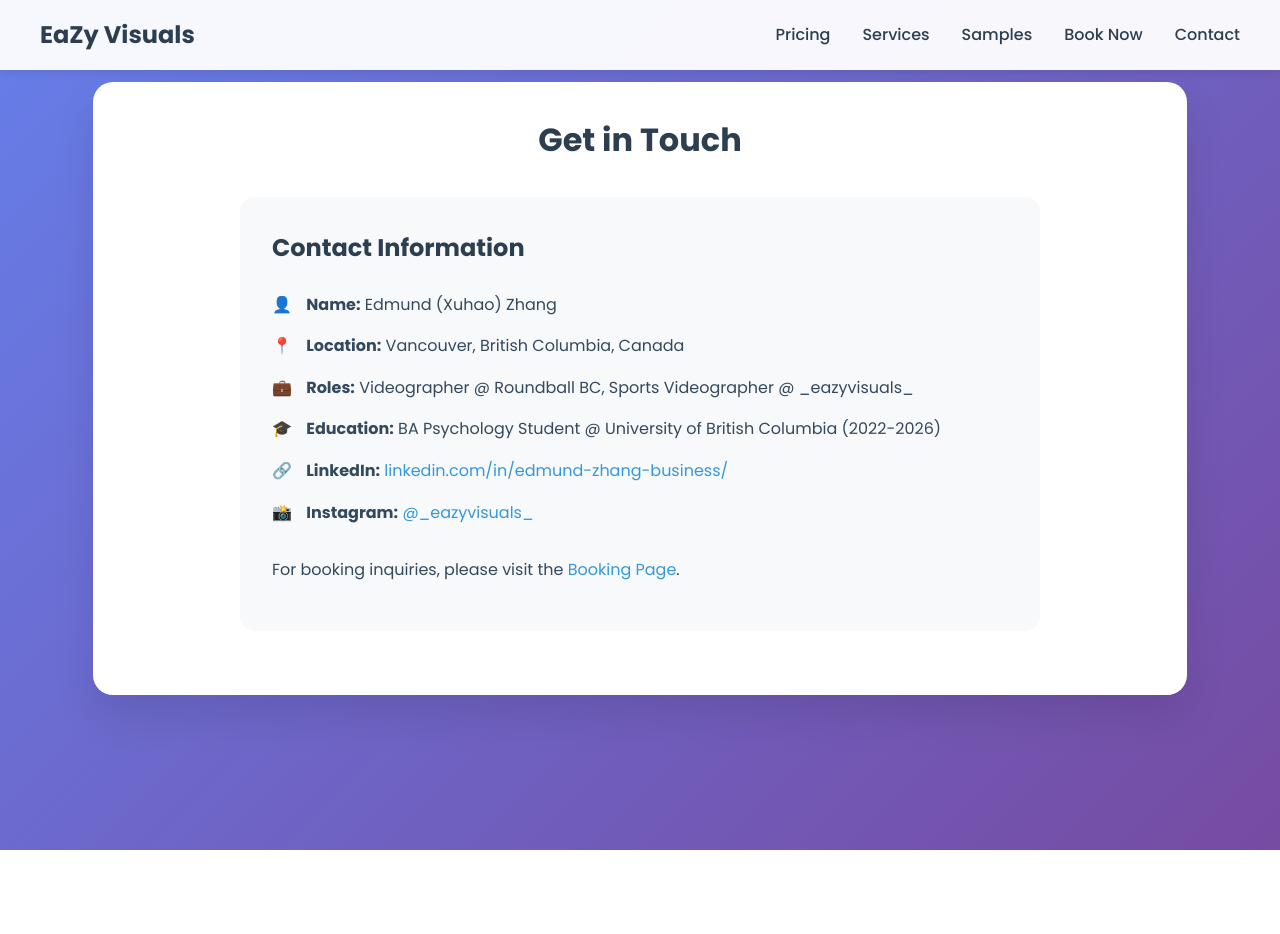
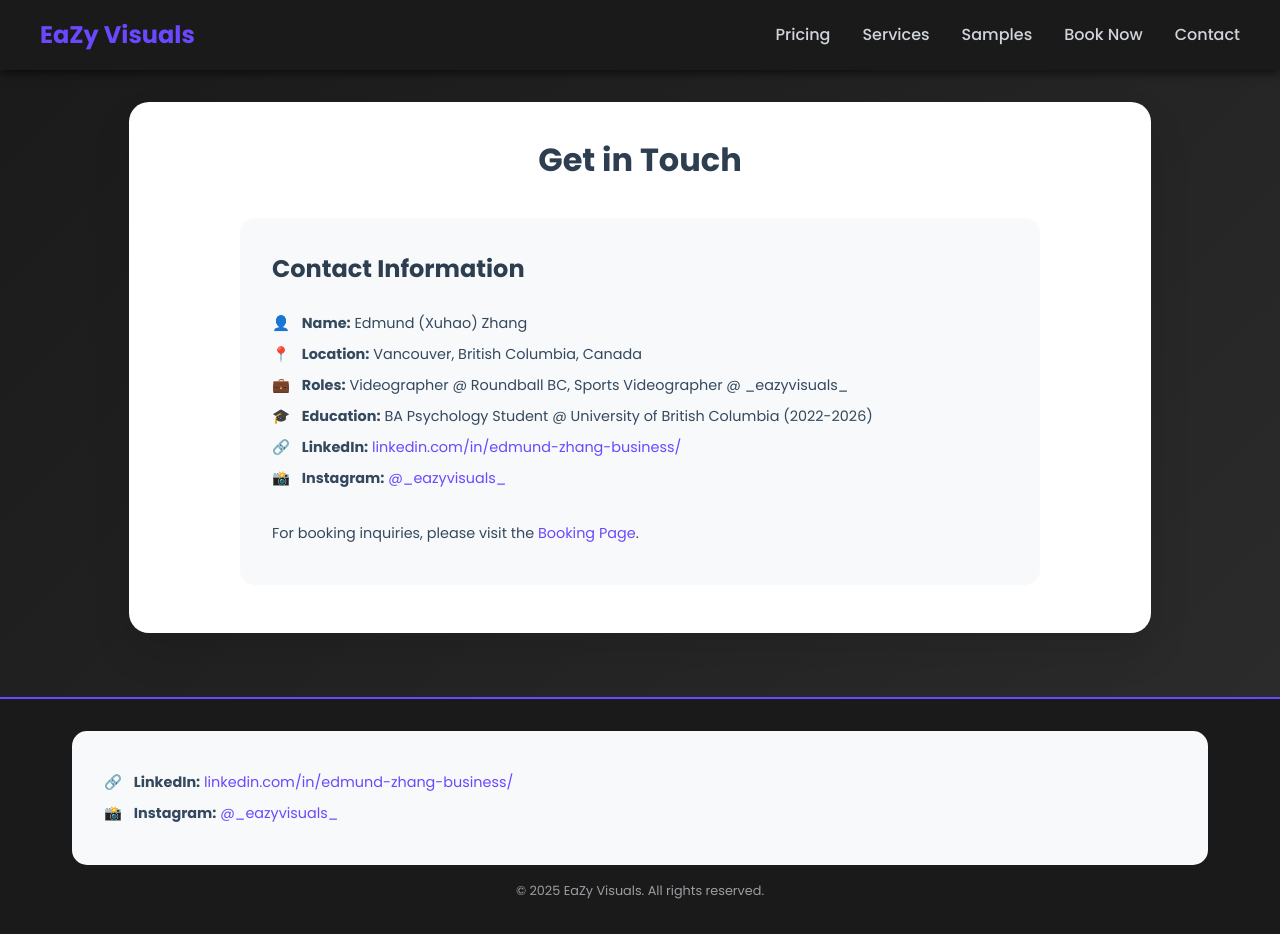
Before and after one commit to ZanderDent/Eazy-visuals, a Flask app: page /contact in a window 1280 px wide. Before the commit the page ends 850 px from the top, so only its background shows below. Run offline with Flask 3, Linux system fonts and the light colour scheme.

Commit message:
Update base.html

```diff
--- a/templates/base.html
+++ b/templates/base.html
@@ -44,6 +44,16 @@
         {% block content %}{% endblock %}
     </div>
 
+    <footer class="footer">
+        <div class="footer-content">
+            <div class="contact-info">
+                <p><span class="contact-icon">🔗</span> <strong>LinkedIn:</strong> <a href="https://www.linkedin.com/in/edmund-zhang-business/" target="_blank">linkedin.com/in/edmund-zhang-business/</a></p>
+                <p><span class="contact-icon">📸</span> <strong>Instagram:</strong> <a href="https://www.instagram.com/_eazyvisuals_/" target="_blank">@_eazyvisuals_</a></p>
+            </div>
+            <p class="copyright">© 2025 EaZy Visuals. All rights reserved.</p>
+        </div>
+    </footer>
+
     {% block extra_js %}
     <script>
         document.addEventListener('DOMContentLoaded', function() {
@@ -58,4 +68,219 @@
     </script>
     {% endblock %}
 </body>
-</html>
+<style>
+    :root {
+        --color-background-dark: #1a1a1a; /* Matte black */
+        --color-primary: #6b48ff; /* Electric purple */
+        --color-highlight: #b0b7c0; /* Steel gray */
+        --color-text-light: #d1d5db; /* Light gray */
+        --color-shadow-dark: rgba(0, 0, 0, 0.7); /* Darker shadow */
+    }
+
+    * {
+        margin: 0;
+        padding: 0;
+        box-sizing: border-box;
+    }
+
+    body {
+        font-family: 'Poppins', sans-serif;
+        background: linear-gradient(135deg, #1a1a1a 0%, #2d2d2d 100%);
+        color: var(--color-text-light);
+        line-height: 1.6;
+        overflow-x: hidden;
+    }
+
+    .navbar {
+        background: var(--color-background-dark);
+        padding: 1rem 2rem;
+        position: sticky;
+        top: 0;
+        z-index: 1000;
+        box-shadow: 0 2px 10px var(--color-shadow-dark);
+        transition: background 0.3s ease;
+    }
+
+    .navbar.scrolled {
+        background: linear-gradient(135deg, #2d2d2d 0%, #1a1a1a 100%);
+    }
+
+    .nav-content {
+        max-width: 1200px;
+        margin: 0 auto;
+        display: flex;
+        justify-content: space-between;
+        align-items: center;
+    }
+
+    .logo {
+        font-size: 1.5rem;
+        font-weight: 700;
+        color: var(--color-primary);
+        text-decoration: none;
+        transition: color 0.3s ease;
+    }
+
+    .logo:hover {
+        color: var(--color-highlight);
+    }
+
+    .nav-links {
+        display: flex;
+        gap: 2rem;
+        list-style: none;
+    }
+
+    .nav-links a {
+        color: var(--color-text-light);
+        text-decoration: none;
+        font-weight: 500;
+        transition: color 0.3s ease, transform 0.2s ease;
+    }
+
+    .nav-links a:hover {
+        color: var(--color-primary);
+        transform: translateY(-2px);
+    }
+
+    .hamburger {
+        display: none;
+        flex-direction: column;
+        cursor: pointer;
+    }
+
+    .hamburger .bar {
+        width: 25px;
+        height: 3px;
+        background: var(--color-text-light);
+        margin: 3px 0;
+        transition: all 0.3s ease;
+    }
+
+    .hamburger.active .bar:nth-child(2) {
+        opacity: 0;
+    }
+
+    .hamburger.active .bar:nth-child(1) {
+        transform: translateY(6px) rotate(45deg);
+    }
+
+    .hamburger.active .bar:nth-child(3) {
+        transform: translateY(-6px) rotate(-45deg);
+    }
+
+    .nav-links.active {
+        display: flex;
+        flex-direction: column;
+        position: absolute;
+        top: 60px;
+        right: 2rem;
+        background: var(--color-background-dark);
+        padding: 1rem;
+        border-radius: 5px;
+        box-shadow: 0 5px 15px var(--color-shadow-dark);
+        animation: fadeIn 0.3s ease;
+    }
+
+    @keyframes fadeIn {
+        from { opacity: 0; transform: translateY(-10px); }
+        to { opacity: 1; transform: translateY(0); }
+    }
+
+    .flash-messages {
+        max-width: 1200px;
+        margin: 1rem auto;
+        padding: 0 2rem;
+    }
+
+    .flash-message {
+        padding: 1rem;
+        margin-bottom: 0.5rem;
+        background: rgba(107, 72, 255, 0.1);
+        color: var(--color-primary);
+        border-left: 4px solid var(--color-primary);
+        border-radius: 5px;
+        text-align: center;
+        animation: slideIn 0.5s ease;
+    }
+
+    @keyframes slideIn {
+        from { transform: translateX(-100%); opacity: 0; }
+        to { transform: translateX(0); opacity: 1; }
+    }
+
+    .main-content {
+        max-width: 1200px;
+        margin: 0 auto;
+        padding: 2rem;
+    }
+
+    .footer {
+        background: var(--color-background-dark);
+        color: var(--color-text-light);
+        padding: 2rem 0;
+        border-top: 2px solid var(--color-primary);
+        margin-top: 2rem;
+    }
+
+    .footer-content {
+        max-width: 1200px;
+        margin: 0 auto;
+        padding: 0 2rem;
+        text-align: center;
+    }
+
+    .contact-info {
+        margin-bottom: 1rem;
+    }
+
+    .contact-info p {
+        margin: 0.5rem 0;
+        font-size: 0.9rem;
+    }
+
+    .contact-icon {
+        margin-right: 0.5rem;
+    }
+
+    .contact-info a {
+        color: var(--color-primary);
+        text-decoration: none;
+        transition: color 0.3s ease;
+    }
+
+    .contact-info a:hover {
+        color: var(--color-highlight);
+    }
+
+    .copyright {
+        font-size: 0.8rem;
+        opacity: 0.7;
+        margin-top: 1rem;
+    }
+
+    @media (max-width: 768px) {
+        .navbar {
+            padding: 1rem;
+        }
+        .nav-links {
+            display: none;
+        }
+        .hamburger {
+            display: flex;
+        }
+        .nav-links.active {
+            right: 1rem;
+            width: 150px;
+        }
+        .main-content {
+            padding: 1rem;
+        }
+        .footer-content {
+            padding: 0 1rem;
+        }
+        .contact-info p {
+            font-size: 0.85rem;
+        }
+    }
+</style>
```
